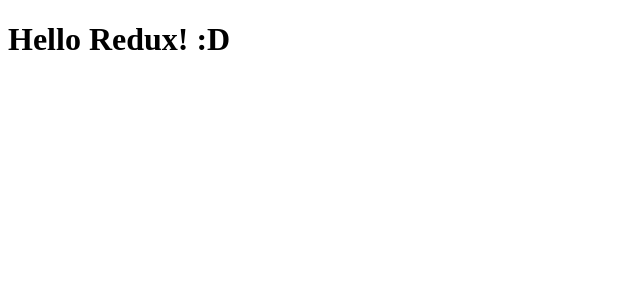
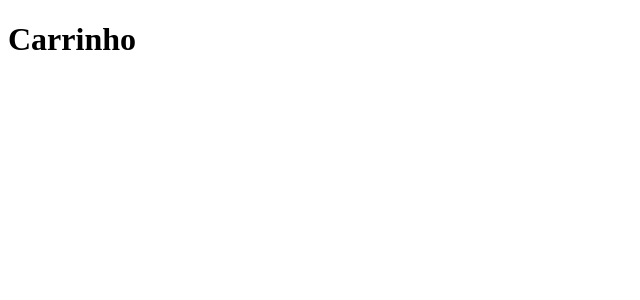
Before and after one commit to gilvanhenriqued/webshoes, a React (Create React App) app: page /cart in a window 1280 px wide. Shown: the top 300 px of the page, without its empty margins (0-640 px from the left). Built offline with nearby package versions, Linux system fonts and the light colour scheme; the HTML template or start-up script is replaced by a standard one.

Commit message:
router configurations

```diff
--- a/package.json
+++ b/package.json
@@ -8,6 +8,7 @@
     "@testing-library/user-event": "^7.1.2",
     "react": "^16.13.1",
     "react-dom": "^16.13.1",
+    "react-router-dom": "^5.2.0",
     "react-scripts": "3.4.3"
   },
   "scripts": {
--- a/src/App.js
+++ b/src/App.js
@@ -1,8 +1,12 @@
 import React from 'react';
+import { BrowserRouter } from 'react-router-dom';
+import Routes from './routes';
 
 function App() {
   return (
-    <h1>Hello Redux! :D</h1>
+    <BrowserRouter>
+      <Routes />
+    </BrowserRouter>
   );
 }
 
--- /dev/null
+++ b/src/pages/Cart/index.js
@@ -0,0 +1,9 @@
+import React from 'react';
+
+// import { Container } from './styles';
+
+function Cart() {
+  return <h1>Carrinho</h1>;
+}
+
+export default Cart;
--- /dev/null
+++ b/src/pages/Home/index.js
@@ -0,0 +1,9 @@
+import React from 'react';
+
+// import { Container } from './styles';
+
+function Home() {
+  return <h1>Hello Redux!</h1>;
+}
+
+export default Home;
--- /dev/null
+++ b/src/routes.js
@@ -0,0 +1,17 @@
+import { Switch, Route } from 'react-router-dom';
+
+import Home from './pages/Home';
+import Cart from './pages/Cart';
+
+import React from 'react';
+
+function Routes() {
+  return (
+    <Switch>
+      <Route path="/" exact component={Home} />
+      <Route path="/cart" component={Cart} />
+    </Switch>
+  );
+}
+
+export default Routes;
```
Also changed, not shown: 1 other file (tests, documents, lock files or other folders).
